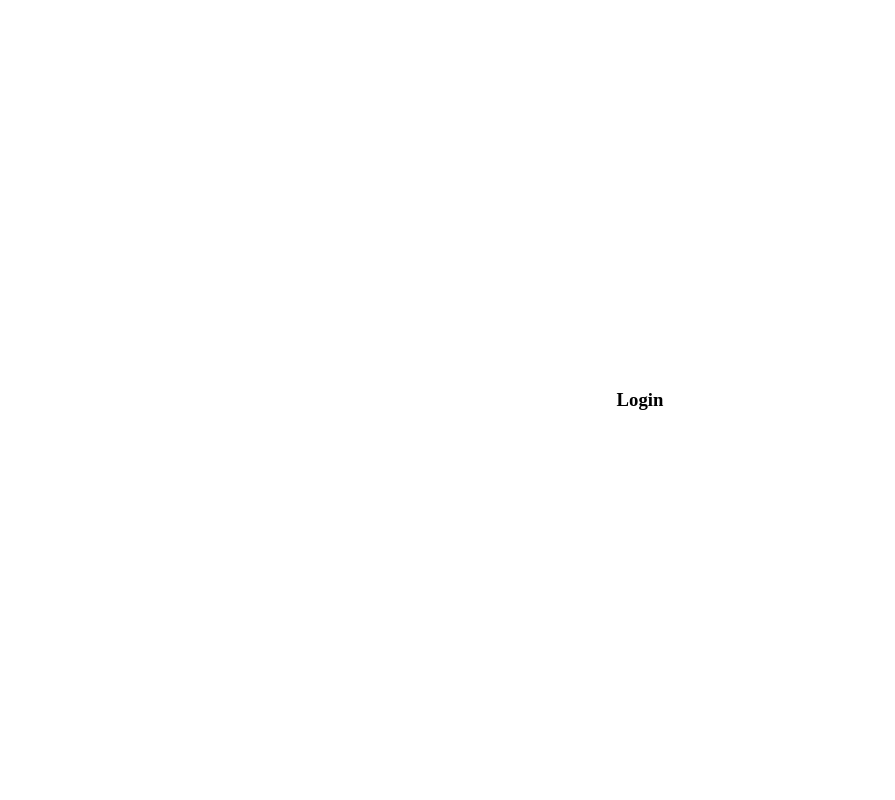
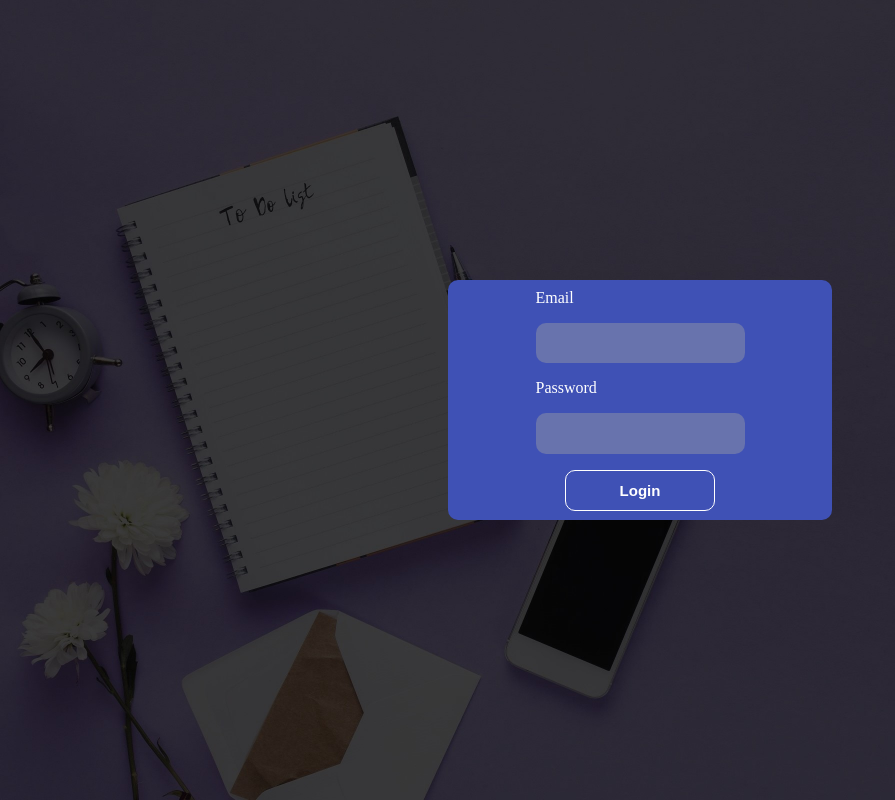
Before and after one commit to edgard-habanbou/todo-app, a React (Create React App) app in the folder todo-frontend/: page / in a window 1280 px wide. Shown: the whole page, without its empty margins (0-895 px from the left). Built offline with nearby package versions, Linux system fonts and the light colour scheme.

Commit message:
Frontend: Added style for Login Page

```diff
--- a/todo-frontend/src/App.css
+++ b/todo-frontend/src/App.css
@@ -59,8 +59,9 @@
 .btn {
   border-radius: 10px;
   padding: 0.7rem 0rem;
-  width: 200px;
-  border: none;
+  width: 100%;
+  max-width: 150px;
+  border: white 1px solid;
   background-color: var(--primarycolor);
   color: white;
   font-size: 15px;
@@ -68,7 +69,7 @@
 }
 .btn:hover {
   cursor: pointer;
-  background-color: #4caf50;
+  background-color: var(--secondarycolor);
 }
 .danger {
   background-color: red;
@@ -79,8 +80,8 @@
   padding: 0.8rem 1rem;
   color: white;
   width: 100%;
-  max-width: 500px;
-  background-color: #a1a1a1ab;
+  max-width: 400px;
+  background-color: #a1a1a16c;
 }
 .input::placeholder {
   color: rgba(218, 218, 218, 0.445);
@@ -141,6 +142,12 @@ span {
 .color-primary {
   color: var(--primarycolor);
 }
+.background-primary {
+  background-color: var(--primarycolor);
+}
+.background-secondary {
+  background-color: var(--secondarycolor);
+}
 .width-fit {
   width: fit-content;
 }
--- /dev/null
+++ b/todo-frontend/src/pages/Login/index.css
@@ -0,0 +1,19 @@
+.login-page {
+  background-image: url("../../assets/images/background.jpg");
+  background-size: cover;
+  background-repeat: no-repeat;
+  background-attachment: fixed;
+  height: 100vh;
+}
+
+.login-form {
+  width: 30%;
+  height: 30%;
+  border-radius: 10px;
+}
+
+@media (max-width: 768px) {
+  .login-form {
+    width: 80%;
+  }
+}
--- a/todo-frontend/src/pages/Login/index.tsx
+++ b/todo-frontend/src/pages/Login/index.tsx
@@ -1,8 +1,33 @@
+import "./index.css";
+
 function Login() {
   return (
-    <div>
-      <div className="flex center full-screen">
-        <h3>Login</h3>
+    <div className="full-screen flex center login-page">
+      <div className="background-primary login-form">
+        <div className="flex center column full-height">
+          <form className="flex column gap center full-width">
+            <div className="flex column gap">
+              <label htmlFor="email" className="color-white">
+                Email
+              </label>
+              <input type="email" id="email" name="email" className="input" />
+            </div>
+            <div className="flex column gap">
+              <label htmlFor="password" className="color-white">
+                Password
+              </label>
+              <input
+                type="password"
+                id="password"
+                name="password"
+                className="input"
+              />
+            </div>
+            <button type="submit" className="btn">
+              Login
+            </button>
+          </form>
+        </div>
       </div>
     </div>
   );
```
Also changed, not shown: todo-frontend/src/assets/images/background.jpg (added).
